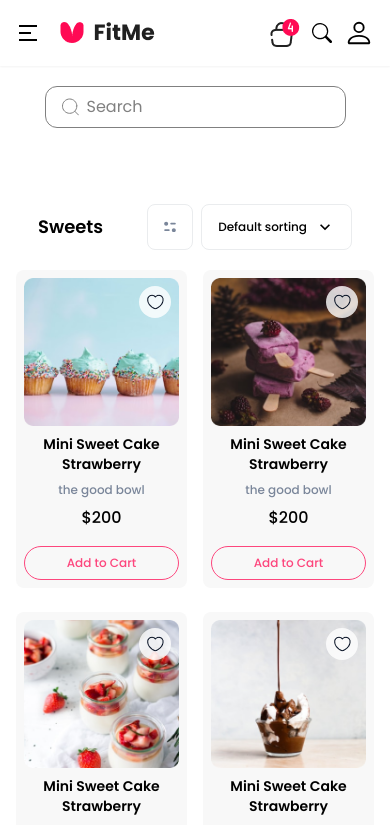
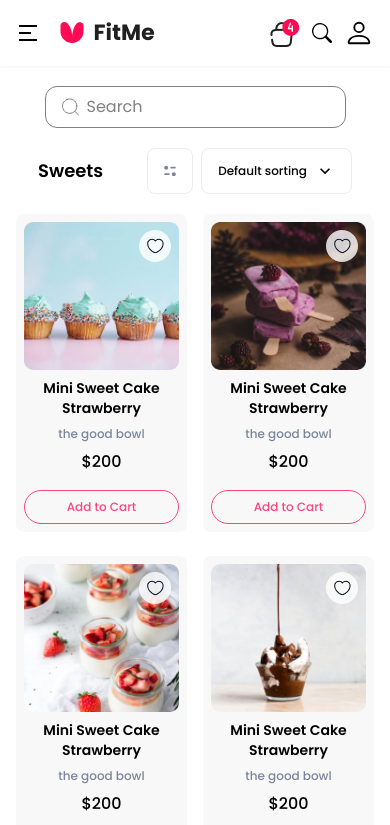
Before and after one commit to abdallamfathy/vendyway, a React (Vite) app: page /products in a window 390 px wide. Shown: the top 825 px of the page. Built offline with nearby package versions, Linux system fonts and the light colour scheme.

Commit message:
edit margin in products page

```diff
--- a/src/theme1/components/UserDashboard/SideMenu.tsx
+++ b/src/theme1/components/UserDashboard/SideMenu.tsx
@@ -36,7 +36,7 @@ const SideMenu: React.FC<SideMenuProps> = ({ options, active, onHandleActive })
           {/*  Mobile Menu */}
 
         <div id="side-menu" className="md:hidden fixed top-0 left-0 z-40 h-screen p-4 overflow-y-auto transition-transform duration-300 translate-x-0 bg-white w-80 " tabIndex={-1} aria-labelledby="drawer-label">
-           <div className='flex flex-col justify-between h-full p-4'>
+           <div className='flex flex-col justify-around h-full p-4'>
            <div className='flex justify-between items-center '>
                 <div className='flex gap-2 items-center'>
                         <img src={avatar} alt="perosn" className='w-14 h-14'/>
--- a/src/theme1/pages/Products.tsx
+++ b/src/theme1/pages/Products.tsx
@@ -8,7 +8,7 @@ const Products = () => {
   return (
     <>
         <Banner title="Mini Cake" page="Menu"/>
-        <div className="container mx-auto flex justify-between gap-22 max-md:p-4 my-10">
+        <div className="container mx-auto flex justify-between gap-22 max-md:px-4 max-md:pb-4 md:my-10">
         <div className="w-1/4 max-md:hidden">
         <Filter/>
         </div>
```
